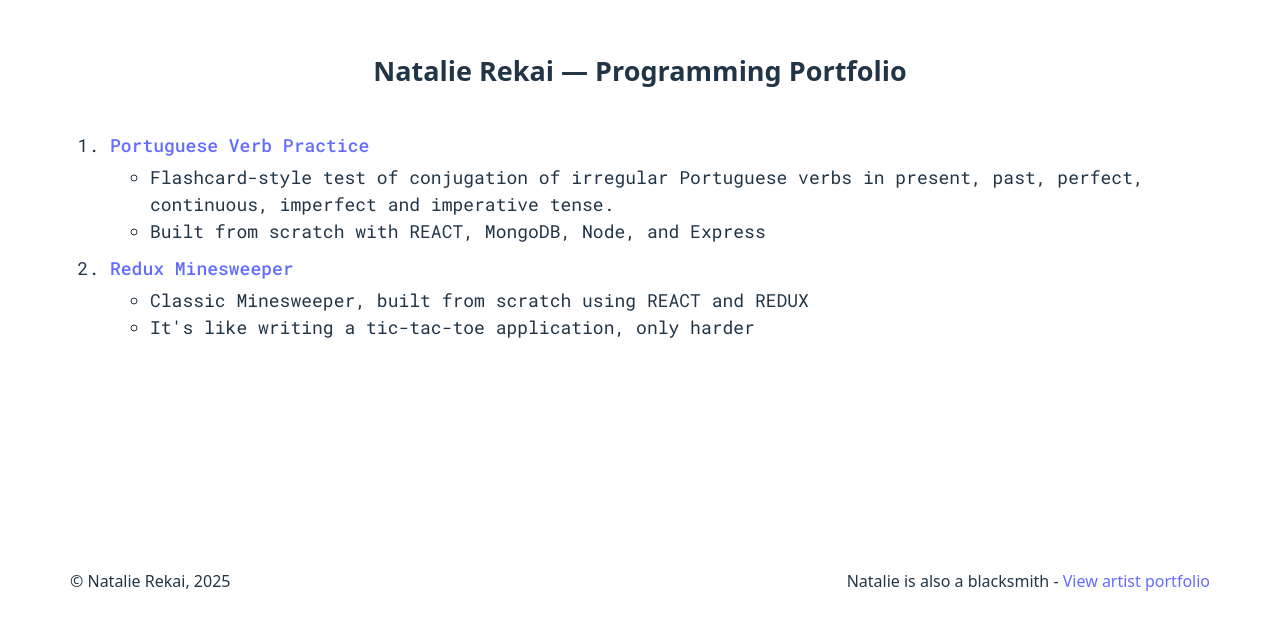
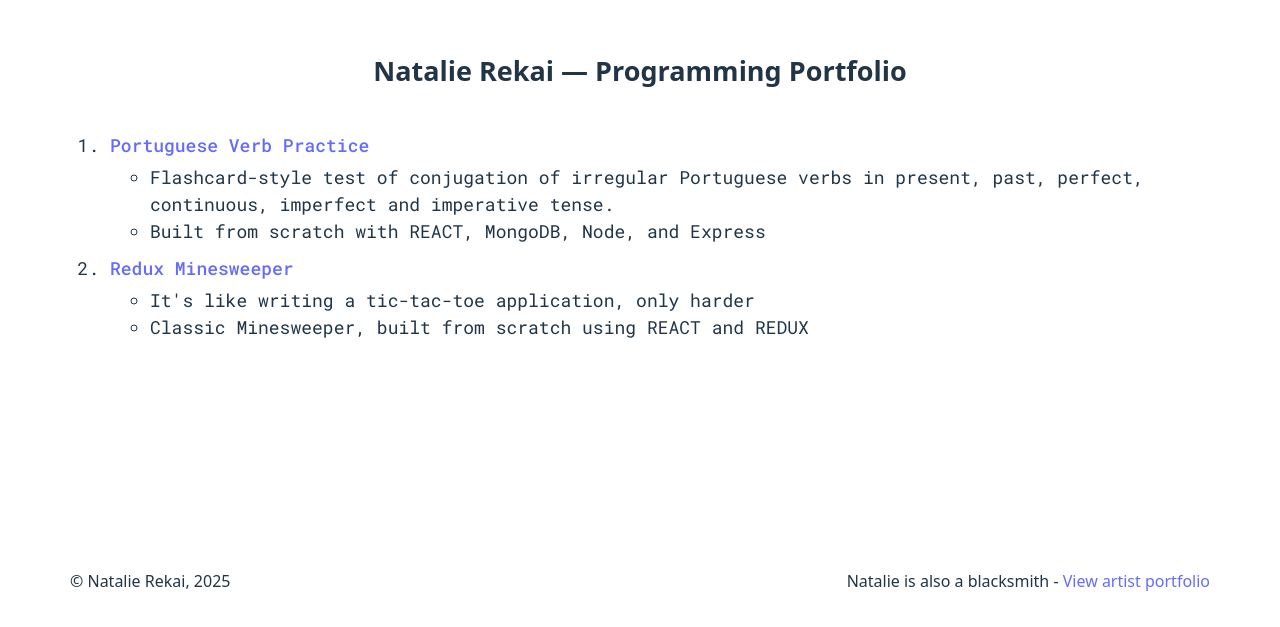
Before and after one commit to arbocobra/arbocobra.github.io, a React (Vite) app: page / in a window 1280 px wide. Shown: the part 173-800 px from the top of the page. Built offline with nearby package versions, Linux system fonts and the light colour scheme.

Commit message:
one line switch

```diff
--- a/src/App.jsx
+++ b/src/App.jsx
@@ -20,10 +20,10 @@ const App = () => {
                <li>
                   <a target='_blank' href='https://arbocobra.github.io/redux-minesweeper/'>Redux Minesweeper</a>
                   <ul>
+                     <li>It's like writing a tic-tac-toe application, only harder</li>
                      <li>
                         Classic Minesweeper, built from scratch using REACT and REDUX
                      </li>
-                     <li>It's like writing a tic-tac-toe application, only harder</li>
                   </ul>
                </li>
             </ol>
```
